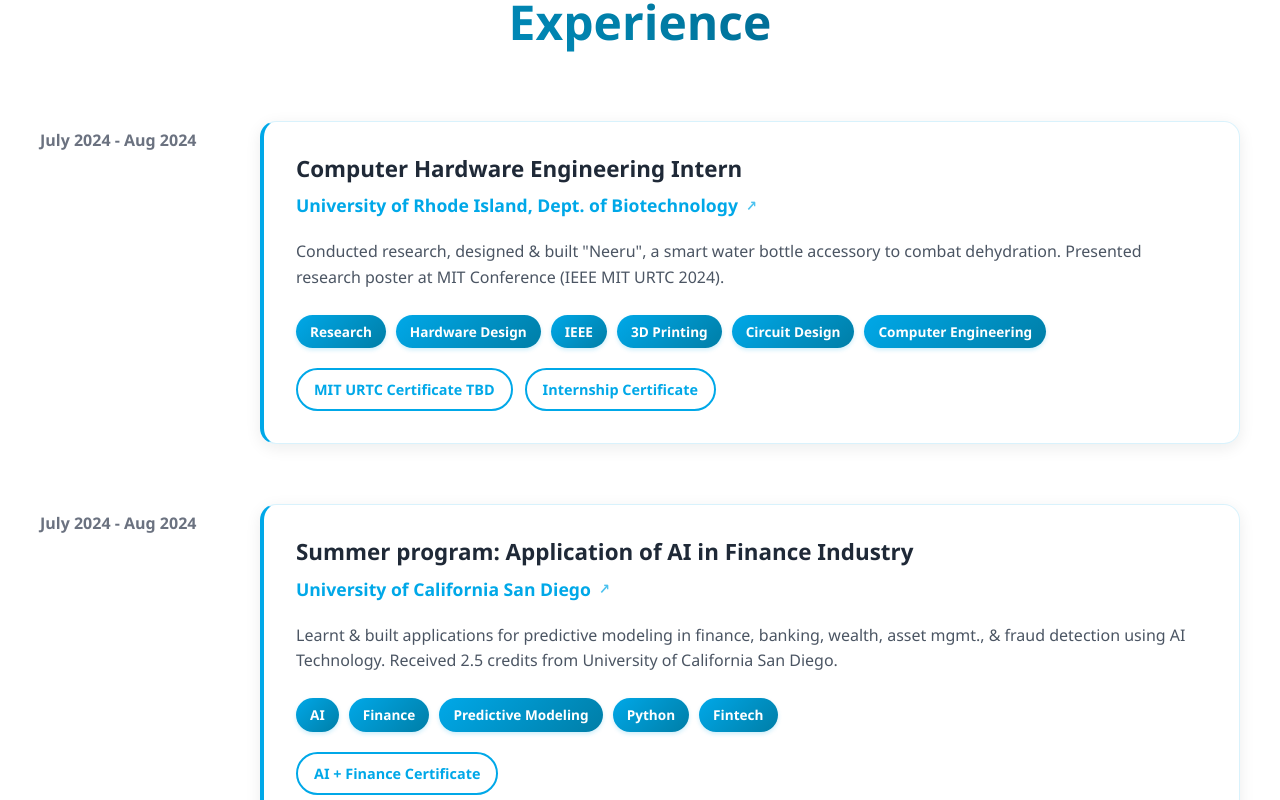
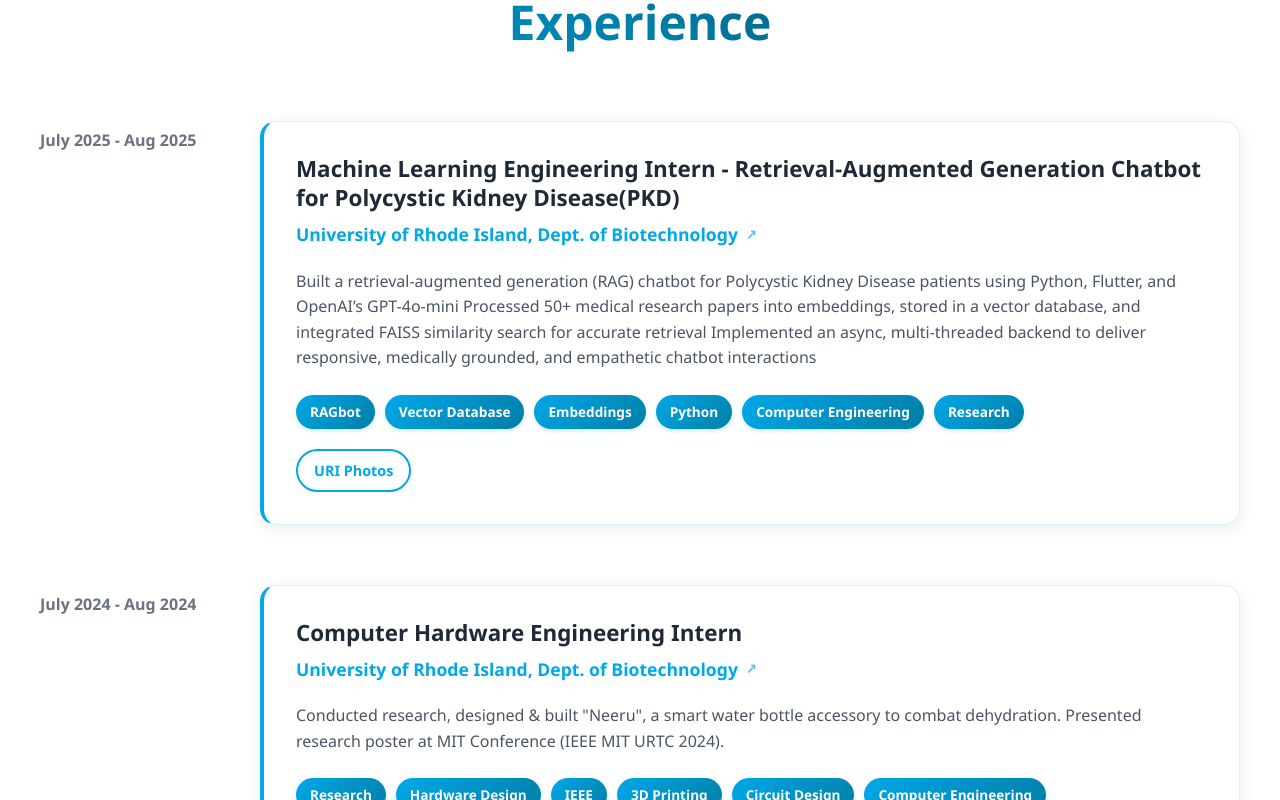
Before and after one commit to yashwant-creator/Portfolio-Page, a React (Vite) app: page / in a window 1280 px wide. Shown: the part 1360-2160 px from the top of the page. Built offline with nearby package versions, Linux system fonts and the light colour scheme; the HTML template or start-up script is replaced by a standard one.

Commit message:
added my experience and projects

```diff
--- a/src/components/ExperienceSection.jsx
+++ b/src/components/ExperienceSection.jsx
@@ -2,6 +2,19 @@
 
 const ExperienceSection = () => {
     const experiences = [
+                {
+            title: "Machine Learning Engineering Intern - Retrieval-Augmented Generation Chatbot for Polycystic Kidney Disease(PKD)",
+            company: "University of Rhode Island, Dept. of Biotechnology",
+            duration: "July 2025 - Aug 2025",
+            description: `Built a retrieval-augmented generation (RAG) chatbot for Polycystic Kidney Disease patients using Python, Flutter, and OpenAI’s GPT-4o-mini
+\nProcessed 50+ medical research papers into embeddings, stored in a vector database, and integrated FAISS similarity search for accurate retrieval
+\nImplemented an async, multi-threaded backend to deliver responsive, medically grounded, and empathetic chatbot interactions
+`,
+            technologies: ["RAGbot", "Vector Database", "Embeddings", "Python", "Computer Engineering", "Research"],
+            links: [{text: "URI Photos", url: "https://drive.google.com/drive/folders/1NGNTpIiX0lbcpVOQkdB44hoIJaOi4wUz?usp=sharing"},
+                ]
+        },
+
         {
             title: "Computer Hardware Engineering Intern",
             company: "University of Rhode Island, Dept. of Biotechnology",
--- a/src/components/ProjectsSection.jsx
+++ b/src/components/ProjectsSection.jsx
@@ -15,10 +15,10 @@
     technologies: ["React-Native", "Nasa API", "CSS", "HTML","JavaScript"]
   },
     {
-    title: "Student Attendance App",
-    description: "An app that tracks attendance of students",
+    title: "Portfolio Page",
+    description: "A website that tracks my experience, projects, and skills.",
     link: "https://github.com/yashwant-creator/WeatherApp",
-    technologies: ["React-Native", "Firebase", "Database"]
+    technologies: ["React", "HTML","CSS","Github"]
   },
   // Add more projects as needed
 ];
```
